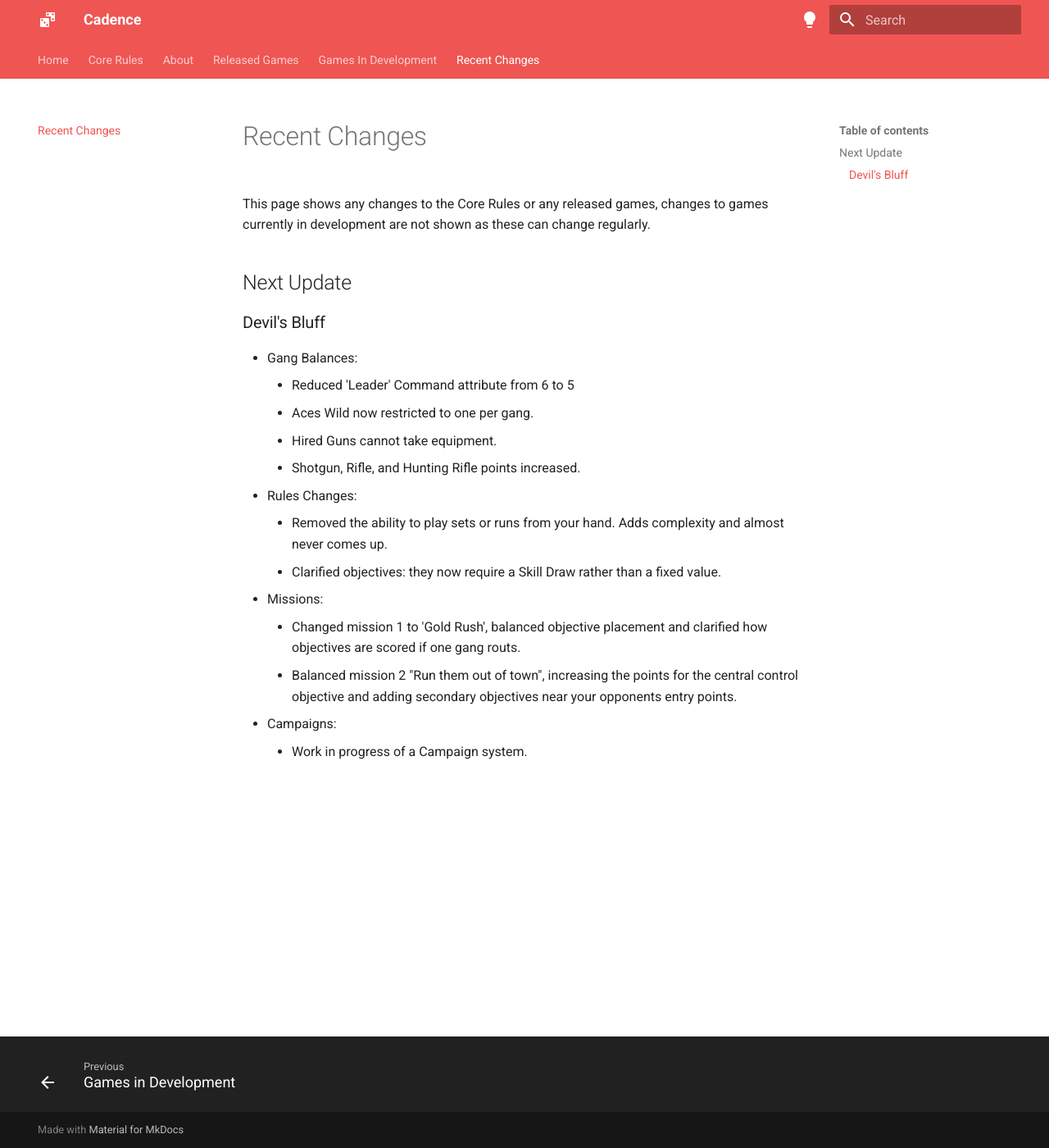
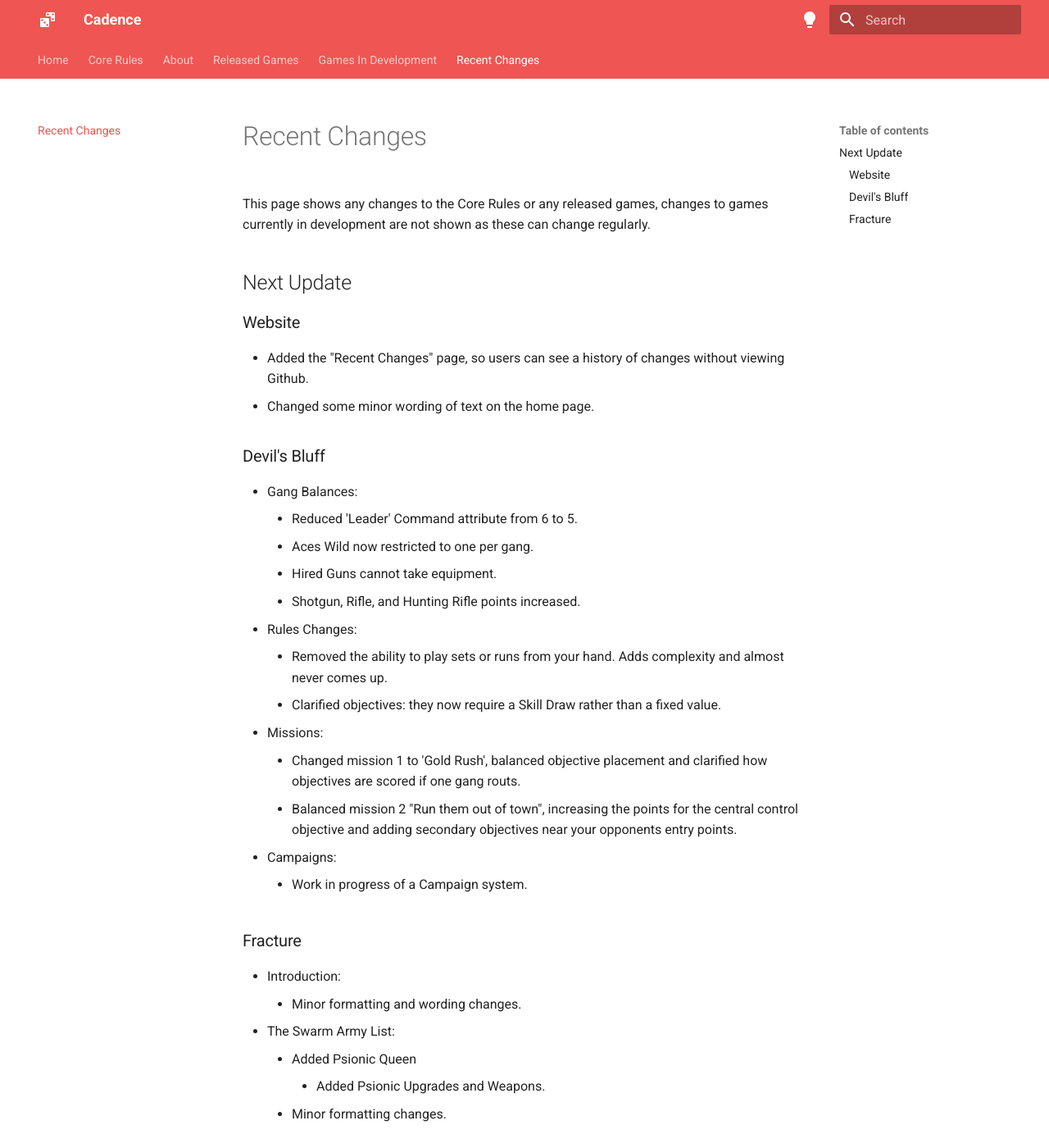
Before and after one commit to open-source-tabletop/cadence-website, an MkDocs documentation site: the page built from docs/recent-changes.md, in a window 1280 px wide and 1400 px high. Shown: the whole window at 82% size. Built offline with MkDocs 1.6.1 and Material for MkDocs 9.7.7, drawn with Linux system fonts in a browser that asks for light colours.

Commit message:
Updated to show fracture changes
Also home page updates

```diff
--- a/docs/recent-changes.md
+++ b/docs/recent-changes.md
@@ -4,10 +4,15 @@ This page shows any changes to the Core Rules or any released games, changes to
 
 ## Next Update
 
+### Website
+
+- Added the "Recent Changes" page, so users can see a history of changes without viewing Github.
+- Changed some minor wording of text on the home page.
+
 ### Devil's Bluff
 
 - Gang Balances:
-    - Reduced 'Leader' Command attribute from 6 to 5
+    - Reduced 'Leader' Command attribute from 6 to 5.
     - Aces Wild now restricted to one per gang.
     - Hired Guns cannot take equipment.
     - Shotgun, Rifle, and Hunting Rifle points increased.
@@ -19,3 +24,12 @@ This page shows any changes to the Core Rules or any released games, changes to
     - Balanced mission 2 "Run them out of town", increasing the points for the central control objective and adding secondary objectives near your opponents entry points.
 - Campaigns:
     - Work in progress of a Campaign system.
+
+### Fracture
+
+- Introduction:
+    - Minor formatting and wording changes.
+- The Swarm Army List:
+    - Added Psionic Queen
+        - Added Psionic Upgrades and Weapons.
+    - Minor formatting changes.
```
Also changed, not shown: docs/index.md (+2 -2 lines).
